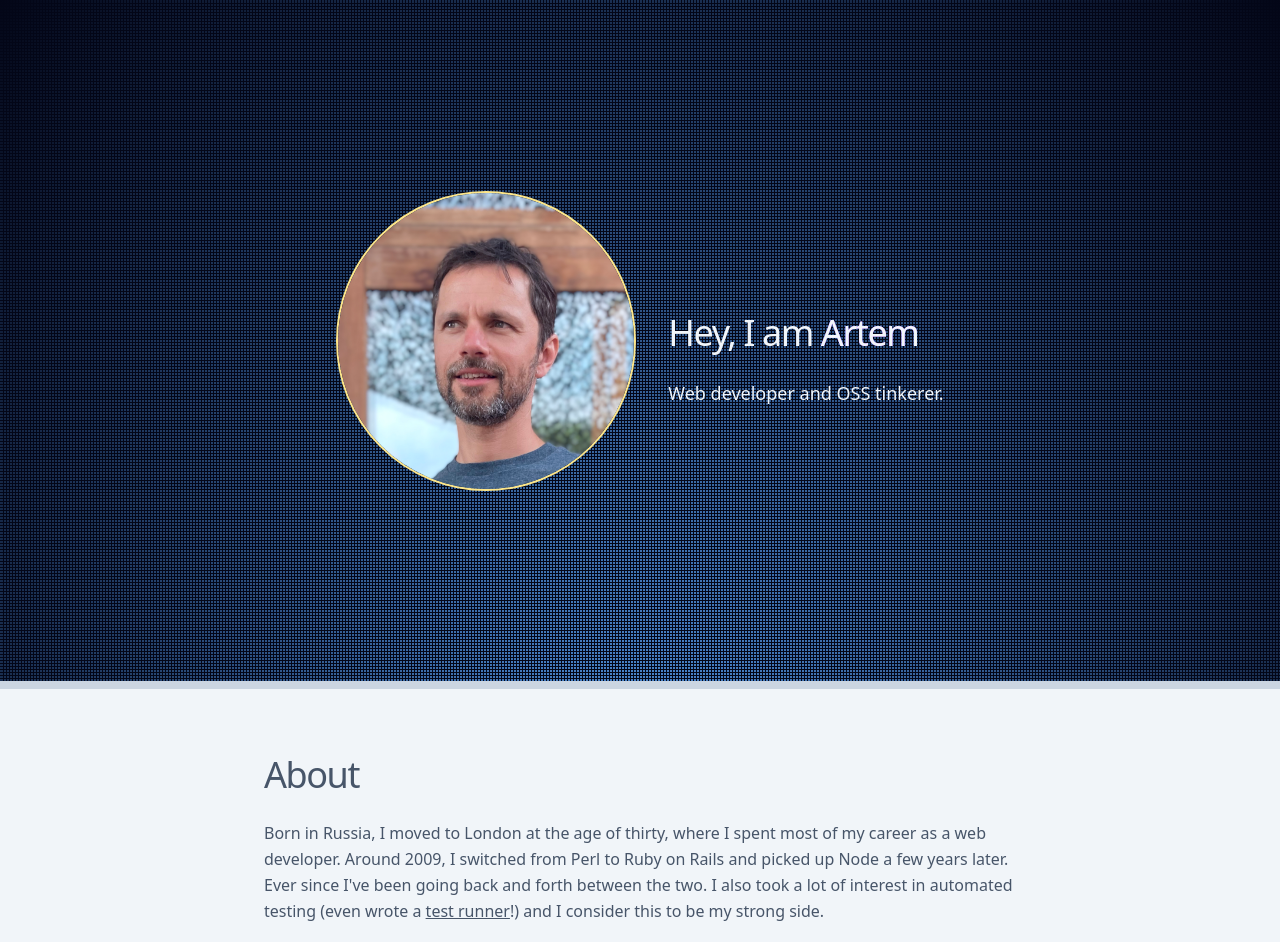
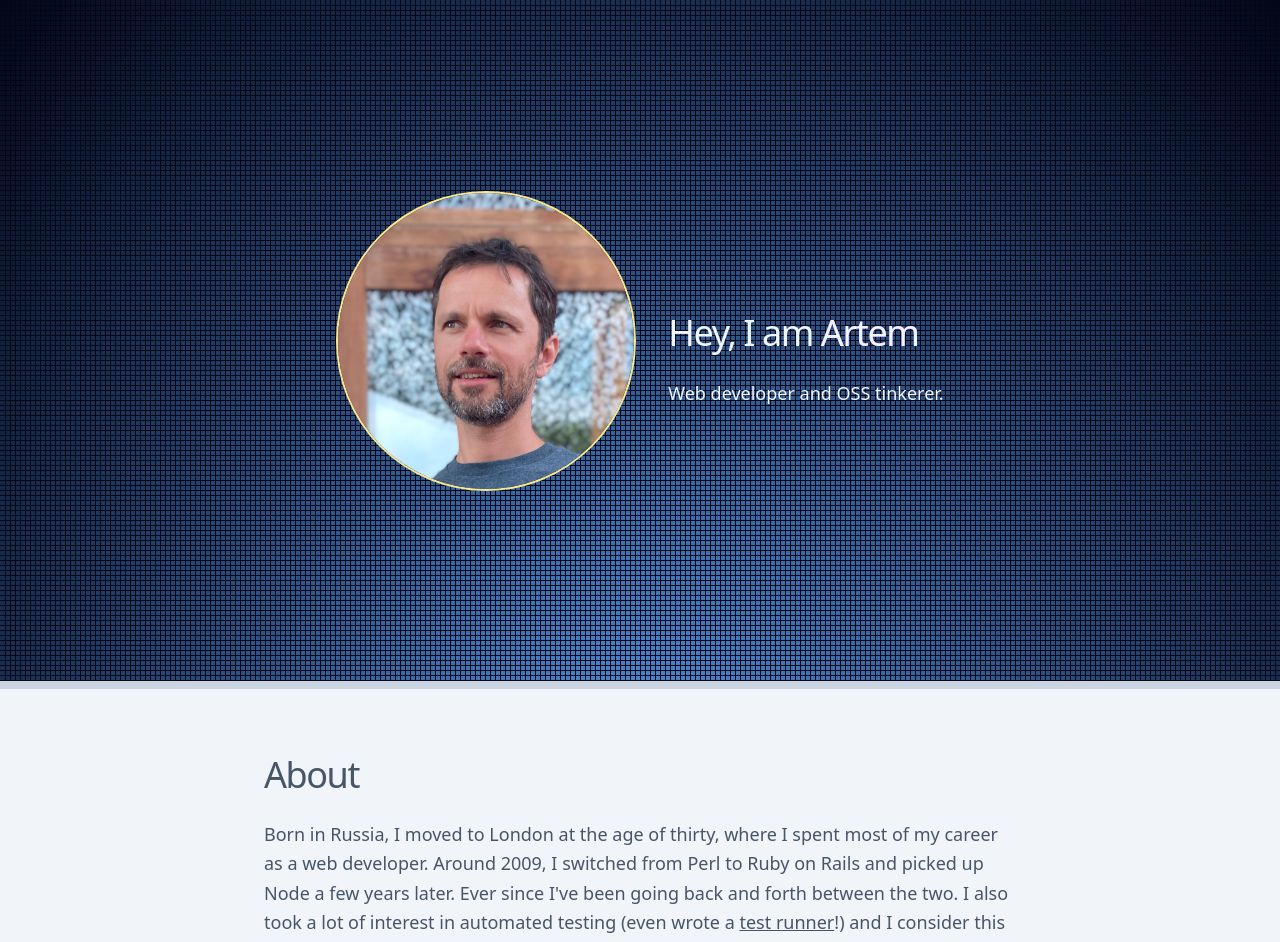
Before and after one commit to artemave/artem.rocks, a Next.js app: page / in a window 1280 px wide. Shown: the top 942 px of the page. Built offline with nearby package versions, Linux system fonts and the light colour scheme.

Commit message:
Tweak texture (looks odd in chrome)

```diff
--- a/components/layout.tsx
+++ b/components/layout.tsx
@@ -1,3 +1,4 @@
+import Footer from './footer'
 import Meta from './meta'
 
 type Props = {
@@ -11,6 +12,7 @@ const Layout = ({ children }: Props) => {
       <div id="texture"></div>
       <div className="min-h-screen">
         <main>{children}</main>
+        <Footer />
       </div>
     </>
   )
--- a/pages/index.tsx
+++ b/pages/index.tsx
@@ -5,7 +5,6 @@ import Head from 'next/head'
 import Content from '../components/content'
 import H2 from '../components/H2'
 import Link from '../components/Link'
-import Footer from '../components/footer'
 import ButtonLink from '../components/ButtonLink'
 import ButtonGroup from '../components/ButtonGroup'
 
@@ -29,7 +28,6 @@ export default function Index() {
             <ButtonLink href='https://cv.artem.rocks'>View my CV</ButtonLink>
           </ButtonGroup>
         </Content>
-        <Footer />
       </Layout>
     </>
   )
--- a/styles/index.css
+++ b/styles/index.css
@@ -3,5 +3,5 @@
 @tailwind utilities;
 
 p {
-  @apply mb-4 leading-relaxed;
+  @apply mb-4 leading-relaxed text-lg;
 }
--- a/styles/texture.sass
+++ b/styles/texture.sass
@@ -3,24 +3,23 @@ html
   background: radial-gradient(ellipse at bottom, #5091DD 0%, #030617 100%)
 
 $lineColor : #030617
-$step : 3
 $borderWeight: 1px
 
-@function borderShadow ($n)
+@function borderShadow ($n, $step)
   $value: '0px 0px #{$lineColor}'
   @for $i from 0 through $n
     $value: '#{$value} , 0px #{($step)*$i}px #{$lineColor}'
   @return unquote($value)
 
-@function stripeShadow ($n)
+@function stripeShadow ($n, $step)
   $value: '0px 0px #{$lineColor}'
   @for $i from 0 through $n
     $value: '#{$value} , #{($step)*$i}px 0px #{$lineColor}'
 
   @return unquote($value)
 
-$border:  borderShadow(1000)
-$stripe:  stripeShadow(1000)
+$border:  borderShadow(1000, 5)
+$stripe:  stripeShadow(1000, 5)
 
 #texture
   width: 100%
@@ -34,3 +33,14 @@ $stripe:  stripeShadow(1000)
     height: 100%
     box-shadow: $stripe
     z-index: -100
+
+
+@media screen and (max-width: 768px)
+  $border:  borderShadow(500, 3)
+  $stripe:  stripeShadow(500, 3)
+
+  #texture
+    box-shadow: $border
+
+    &:after
+      box-shadow: $stripe
```
